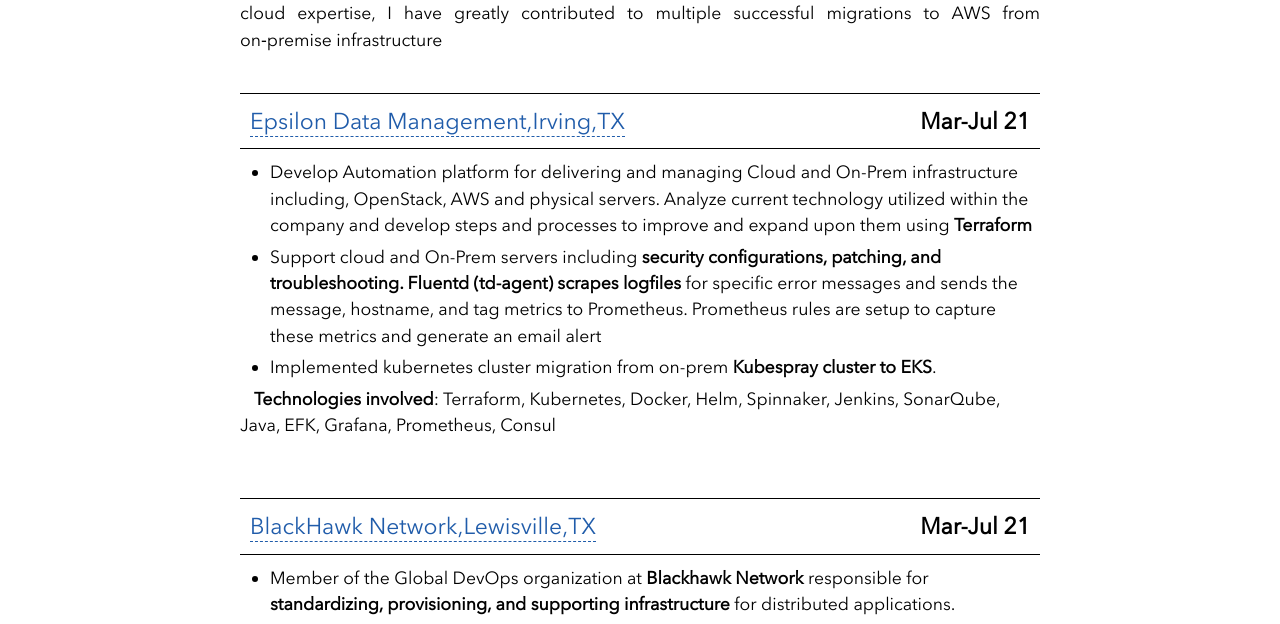
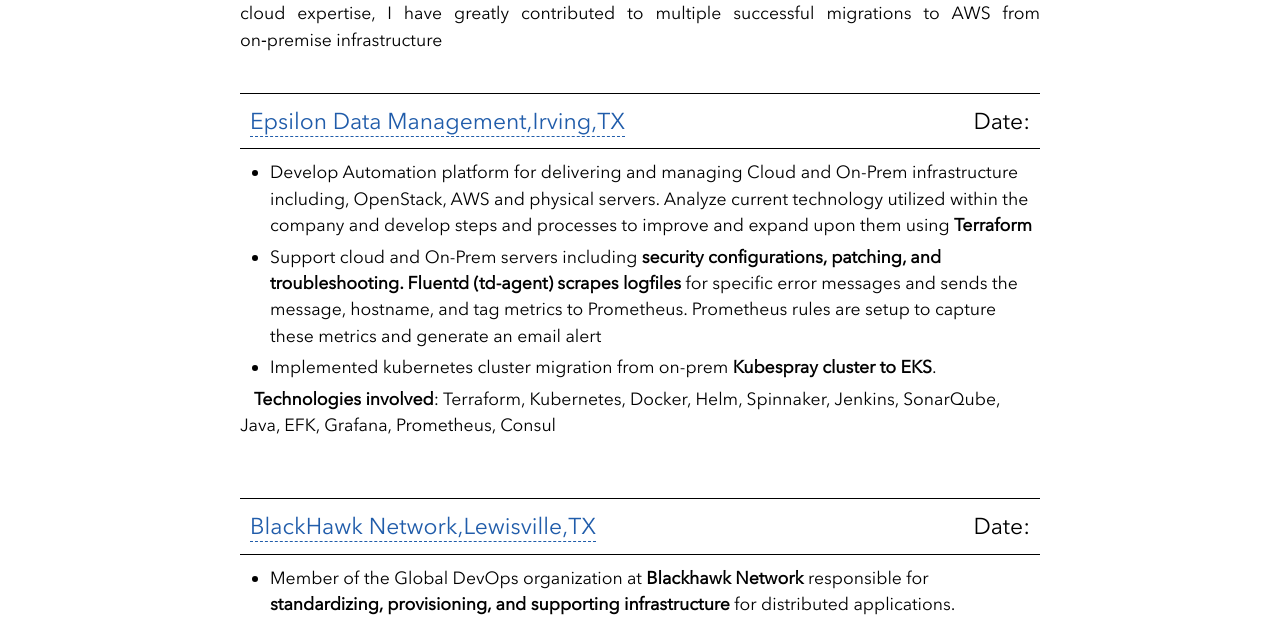
Before and after one commit to sivakumarvunnam/sivakumarvunnam.github.io, a Jekyll site: the page built from experiences.html, in a window 1280 px wide. Shown: the part 358-982 px from the top of the page. Built offline with Jekyll 4.4.1, drawn with Linux system fonts in a browser that asks for light colours; nearby versions of some CDN libraries.

Commit message:
highest necessary point's

```diff
--- a/_data/experiences.yml
+++ b/_data/experiences.yml
@@ -7,6 +7,7 @@
     - Support cloud and On-Prem servers including <b>security configurations, patching, and troubleshooting. Fluentd (td-agent) scrapes logfiles</b> for specific error messages and sends the message, hostname, and tag metrics to Prometheus. Prometheus rules are setup to capture these metrics and generate an email alert
     - Implemented kubernetes cluster migration from on-prem <b>Kubespray cluster to EKS</b>.
   tech: Terraform, Kubernetes, Docker, Helm, Spinnaker, Jenkins, SonarQube, Java, EFK, Grafana, Prometheus, Consul
+  data: Mar'21-Jul'21
 
 - name: "BlackHawk Network,Lewisville,TX"
   github:
@@ -23,3 +24,4 @@
     - <b>Saved 40K</b> in cloud hosting and improved performance by migrating monolith applications to modern microservices architecture and deployed into </b>ECS Faregate/Kubernetes</b>.
     - Worked with the development team to <b>configure New Relic APM, to trace the performance of API’s</b>, Infrastructure agents in servers and setup alerts. To reduce troubleshooting time, configured <b>ELK clusters using Elasticsearch</b>. Configured dashboards and visualizations in Kibana
   tech: CloudFormation, APIGateway, Lambda, ECS, EKS, RDS, Docker, Helm, Jenkins, SonarQube, Jfrog, EFK, Grafana, Prometheus, Consul, Packer
+  data: sep'18-Mar'21
--- a/experiences.html
+++ b/experiences.html
@@ -17,7 +17,7 @@
         <div class="experience-name">
           <a href = "{{ experience.url }}">{{ experience.name }}</a>
           <span class="star-button">
-              <b>Mar-Jul 21</b>
+              <span>Date</span>: {{ experience.date }}
           </span>
         </div>
         <ul class="experience-description">
```
